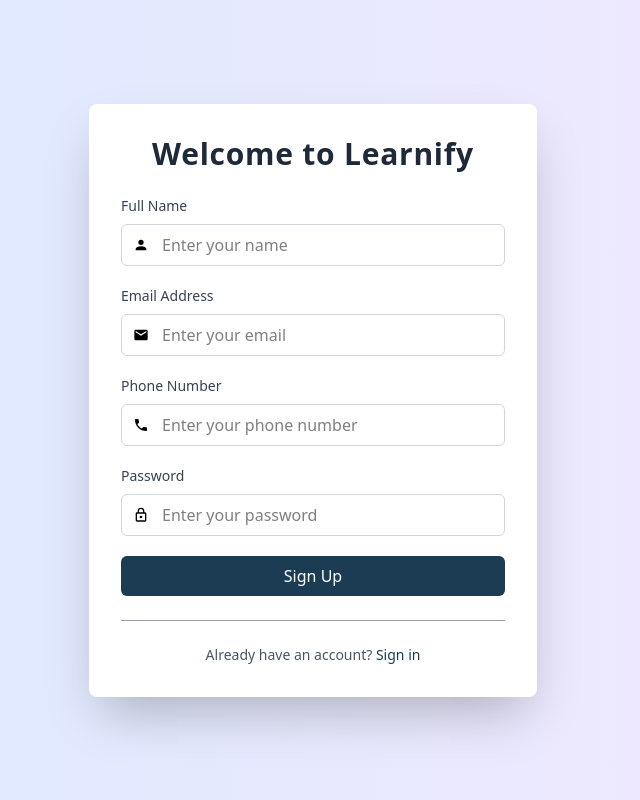
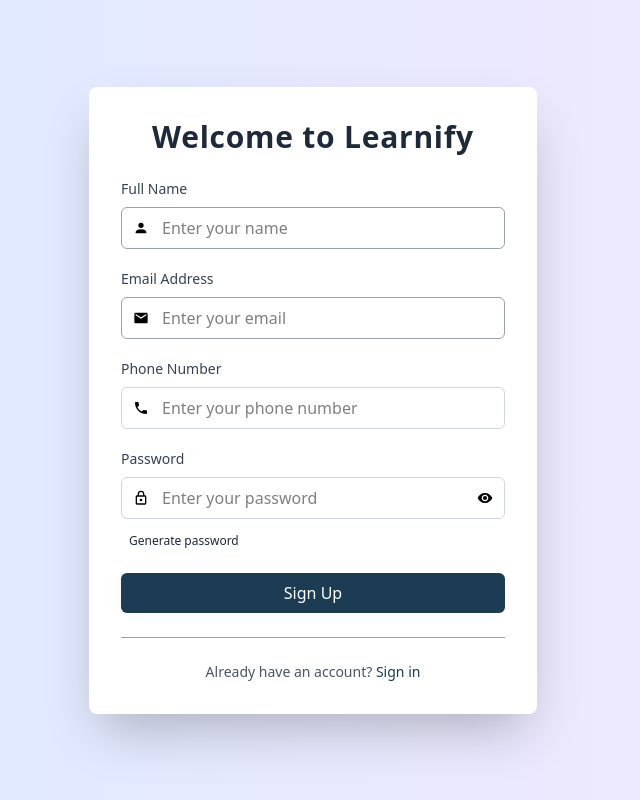
Before and after one commit to WebWizards-org/frontend, a React (Vite) app: page /register in a window 1280 px wide. Shown: the whole page, without its empty margins (327-967 px from the left). Built offline with nearby package versions, Linux system fonts and the light colour scheme.

Commit message:
add EyeIcon and EyeOffIcon components for password visibility toggle

```diff
--- a/src/components/Signup.jsx
+++ b/src/components/Signup.jsx
@@ -5,16 +5,40 @@
 import EmailIcon from '../icons/EmailIcon'
 import PhoneIcon from '../icons/PhoneIcon'
 import PasswordIcon from '../icons/PasswordIcon'
+import EyeIcon from '../icons/EyeIcon'
+import EyeOffIcon from '../icons/EyeOffIcon'
 
 function Signup() {
     const [name, setname] = useState()
     const [email, setemail] = useState()
-    const [password, setpassword] = useState()
-    const [number, setnumber] = useState()
+    const [password, setpassword] = useState('')
+    const [number, setnumber] = useState('')
+    const [errors, seterrors] = useState({})
+    const [showPassword, setShowPassword] = useState(false)
     const navigate = useNavigate()
+
+    const generatepassword=() =>{
+      const chars = "ABCDEFGHIJKLMNOPQRSTUVWXYZabcdefghijklmnopqrstuvwxyz0123456789!@#$%^&*()_+";
+      let newPass = "";
+      for(let i=0;i<6;i++){
+        newPass += chars.charAt(Math.floor(Math.random() * chars.length));
+      }
+      setpassword(newPass);
+    }
 
     const handlesubmit = (e)=>{
         e.preventDefault()
+
+        let newerrors = {}
+        if(!name) newerrors.name = "Name is Required!"
+        if(!email) newerrors.email = "Email is required!"
+        if(!number) newerrors.number = "Phone Number is required!"
+        if(!password) newerrors.password = "Password is required!"
+
+        seterrors(newerrors)
+
+        if(Object.keys(newerrors).length > 0) return;
+
         axios.post('http://localhost:3001/register', {name, email,number, password})
         .then(result => {console.log(result)
             navigate('/login')
@@ -22,7 +46,7 @@
         .catch(err => console.log(err))
     }
   return (
-    <div className='min-h-screen flex items-center justify-center bg-gradient-to-r from-blue-100 to-purple-100 p-4'>
+    <div className='min-h-screen flex items-center justify-center bg-gradient-to-r from-blue-100 to-purple-100'>
       <div className='max-w-md w-full bg-white rounded-lg shadow-2xl p-8 space-y-6'>
         <h2 className='text-3xl font-bold text-center text-gray-800 tracking-wide'>
           Welcome to Learnify
@@ -41,10 +65,13 @@
               id="name"
               name='name'
               placeholder='Enter your name'
-              className='w-full pl-10 px-4 py-2 border border-gray-300 rounded-md focus:ring-2 focus:ring-[#1B3C53] focus:border-[#1B3C53] outline-none transition duration-150'
+              className={`w-full pl-10 px-4 py-2 border border-gray-300 rounded-md focus:ring-2 focus:ring-[#1B3C53] focus:border-[#1B3C53] outline-none transition duration-150'
+                ${errors.name ? 'border-red-600' : 'border-gray-400'}`}
               onChange={(e)=>setname(e.target.value)}
+              onFocus={() => seterrors(prev => ({...prev, name: ""}))}
             />
             </div>
+            {errors.name && <p className='text-red-500 text-sm !pt-0'>{errors.name}</p>}
           </div>
 
           <div className='space-y-2'>
@@ -60,10 +87,13 @@
               id="email"
               name='email'
               placeholder='Enter your email'
-              className='w-full pl-10 px-4 py-2 border border-gray-300 rounded-md focus:ring-2 focus:ring-[#1B3C53] focus:border-[#1B3C53] outline-none transition duration-150'
+              className={`w-full pl-10 px-4 py-2 border border-gray-300 rounded-md focus:ring-2 focus:ring-[#1B3C53] focus:border-[#1B3C53] outline-none transition duration-150'
+                ${errors.email ? 'border-red-600' : 'border-gray-400'}`}
               onChange={(e)=>setemail(e.target.value)}
+              onFocus={() => seterrors(prev => ({...prev, email: ""}))}
             />
             </div>
+            {errors.email && <p className="text-red-500 text-sm">{errors.email}</p>}
           </div>
 
           <div className='space-y-2'>
@@ -78,11 +108,14 @@
             id='number'
             name='number'
             placeholder='Enter your phone number'
-            className='w-full pl-10 px-4 py-2 border border-gray-300 rounded-md focus:ring-2 focus:ring-[#1B3C53] focus:border-[#1B3C53] outline-none transition duration-150'
-              onChange={(e)=>setnumber(e.target.value)}
-             />
+            className={`w-full pl-10 px-4 py-2 border rounded-md focus:ring-2 focus:ring-[#1B3C53] outline-none transition duration-150
+                    ${errors.number ? 'border-red-500' : 'border-gray-300'}`}
+                  onChange={(e)=>setnumber(e.target.value)}
+                  onFocus={() => seterrors(prev => ({...prev, number: ""}))}
+                />
+              </div>
+              {errors.number && <p className="text-red-500 text-sm">{errors.number}</p>}
             </div>
-          </div>
 
           <div className='space-y-2'>
             <label htmlFor="password" className='block text-sm font-medium text-gray-700'>
@@ -93,15 +126,32 @@
                 <PasswordIcon className="h-5 w-5 text-gray-400" />
               </div>
             <input
-              type="password"
+              type={showPassword ? "text" : "password"}
               id="password"
               name='password'
               placeholder='Enter your password'
-              className='w-full pl-10 px-4 py-2 border border-gray-300 rounded-md focus:ring-2 focus:ring-[#1B3C53] focus:border-[#1B3C53] outline-none transition duration-150'
+              value={password}
+              className={`w-full pl-10 pr-12 px-4 py-2 border rounded-md focus:ring-2 focus:ring-[#1B3C53] outline-none transition duration-150
+                    ${errors.password ? 'border-red-500' : 'border-gray-300'}`}
               onChange={(e)=>setpassword(e.target.value)}
+              onFocus={() => seterrors(prev => ({...prev, password: ""}))}
             />
+            <div
+              className="absolute inset-y-0 right-0 pr-3 flex items-center cursor-pointer"
+              onClick={() => setShowPassword(!showPassword)}
+            >
+              {showPassword ? (
+                <EyeOffIcon className="h-5 w-5 text-gray-400 hover:text-gray-600" />
+              ) : (
+                <EyeIcon className="h-5 w-5 text-gray-400 hover:text-gray-600" />
+              )}
+              </div>
             </div>
-          </div>
+
+            <button type='button' className='mt-0 text-gray-800 text-xs px-2 py-1 rounded hover:bg-gray-500' onClick={generatepassword}>Generate password</button>
+
+              {errors.password && <p className="text-red-500 text-sm">{errors.password}</p>}
+            </div>
 
           <button
             type='submit'
--- /dev/null
+++ b/src/icons/EyeIcon.jsx
@@ -0,0 +1,15 @@
+import React from "react"
+const EyeIcon = () => {
+  return (
+    <svg
+      viewBox="0 0 24 24"
+      fill="currentColor"
+      height="1em"
+      width="1em"
+    >
+      <path d="M12 4.5C7 4.5 2.73 7.61 1 12c1.73 4.39 6 7.5 11 7.5s9.27-3.11 11-7.5c-1.73-4.39-6-7.5-11-7.5zM12 17c-2.76 0-5-2.24-5-5s2.24-5 5-5 5 2.24 5 5-2.24 5-5 5zm0-8c-1.66 0-3 1.34-3 3s1.34 3 3 3 3-1.34 3-3-1.34-3-3-3z" />
+    </svg>
+  )
+}
+
+export default EyeIcon
--- /dev/null
+++ b/src/icons/EyeOffIcon.jsx
@@ -0,0 +1,15 @@
+import React from "react"
+const EyeOffIcon = () => {
+  return (
+    <svg
+      viewBox="0 0 24 24"
+      fill="currentColor"
+      height="1em"
+      width="1em"
+    >
+      <path d="M11.83 9L15 12.16V12a3 3 0 00-3-3h-.17m-4.3.8l1.55 1.55c-.05.21-.08.42-.08.65a3 3 0 003 3c.22 0 .44-.03.65-.08l1.55 1.55c-.67.33-1.41.53-2.2.53a5 5 0 01-5-5c0-.79.2-1.53.53-2.2M2 4.27l2.28 2.28.45.45C3.08 8.3 1.78 10 1 12c1.73 4.39 6 7.5 11 7.5 1.55 0 3.03-.3 4.38-.84l.43.42L19.73 22 21 20.73 3.27 3M12 7a5 5 0 015 5c0 .64-.13 1.26-.36 1.82l2.93 2.93c1.5-1.25 2.7-2.98 3.43-5C21.27 7.61 17 4.5 12 4.5c-1.05 0-2.05.16-3 .46l2.17 2.17C11.45 7.05 11.72 7 12 7z" />
+    </svg>
+  )
+}
+
+export default EyeOffIcon
```
